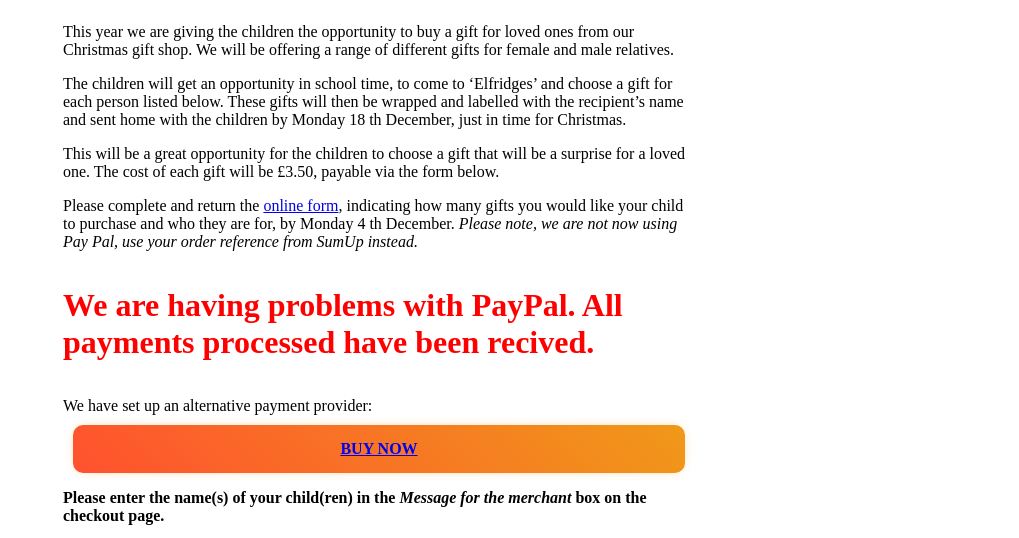
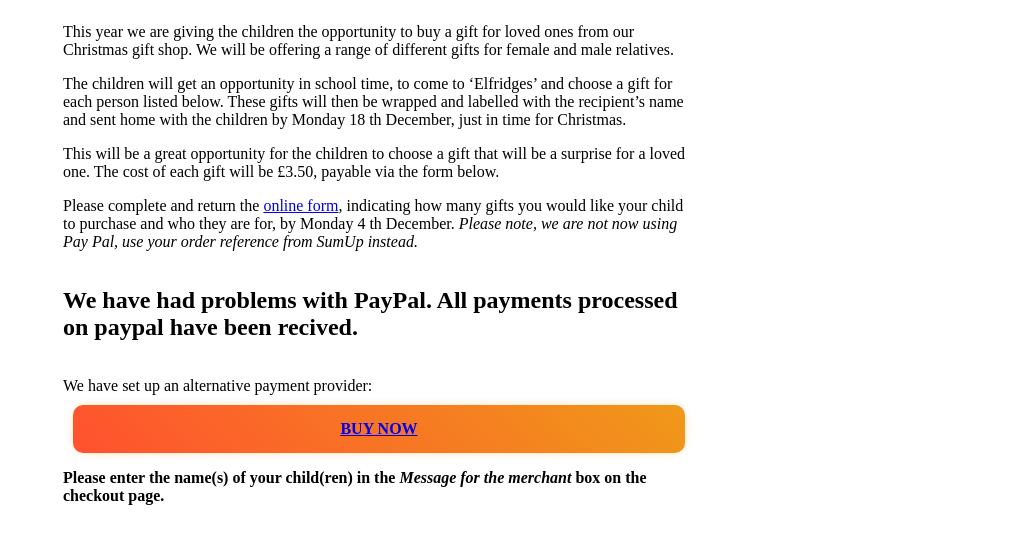
Before and after one commit to ellisbirt/msvraynet, a plain HTML site: page PTA/Elfridges.html in a window 1280 px wide. Shown: the part 190-728 px from the top of the page, without its empty margins (261-1280 px from the left). Drawn offline with Linux system fonts and the light colour scheme.

Commit message:
downgraded paypal message

```diff
--- a/PTA/Elfridges.html
+++ b/PTA/Elfridges.html
@@ -94,7 +94,7 @@
         <p>Please complete and return the <a href="https://docs.google.com/forms/d/e/1FAIpQLSeIrIlKi0zAfUj1Bp5awMYCH9OOgPPSWMHCMPHVZjIouC49Nw/viewform?usp=send_form"> online form</a>, indicating how many gifts you would like your child to purchase and who they are for, by Monday 4 th December. <em>Please note, we are not now using Pay Pal, use your order reference from SumUp instead.</em></p>
 
     </div>
-    <h1 style="color:red" class="center">We are having problems with PayPal.  All payments processed have been recived.</h1>
+    <h2 style="font-weight:bold" class="center">We have had problems with PayPal.  All payments processed on paypal have been recived.</h2>
     <div class="center">
         <p>We have set up an alternative payment provider: <span class="button-87"><a href="https://wildenpta.sumupstore.com/product/elfridges-chrismas-presents">Buy Now</a></span> </p>
         <p style="font-weight: bolder;">Please enter the name(s) of your child(ren) in the <em>Message for the merchant</em> box on the checkout page.</p>
```
Also changed, not shown: PTA/PolarExpress.html (+1 -1 lines).
